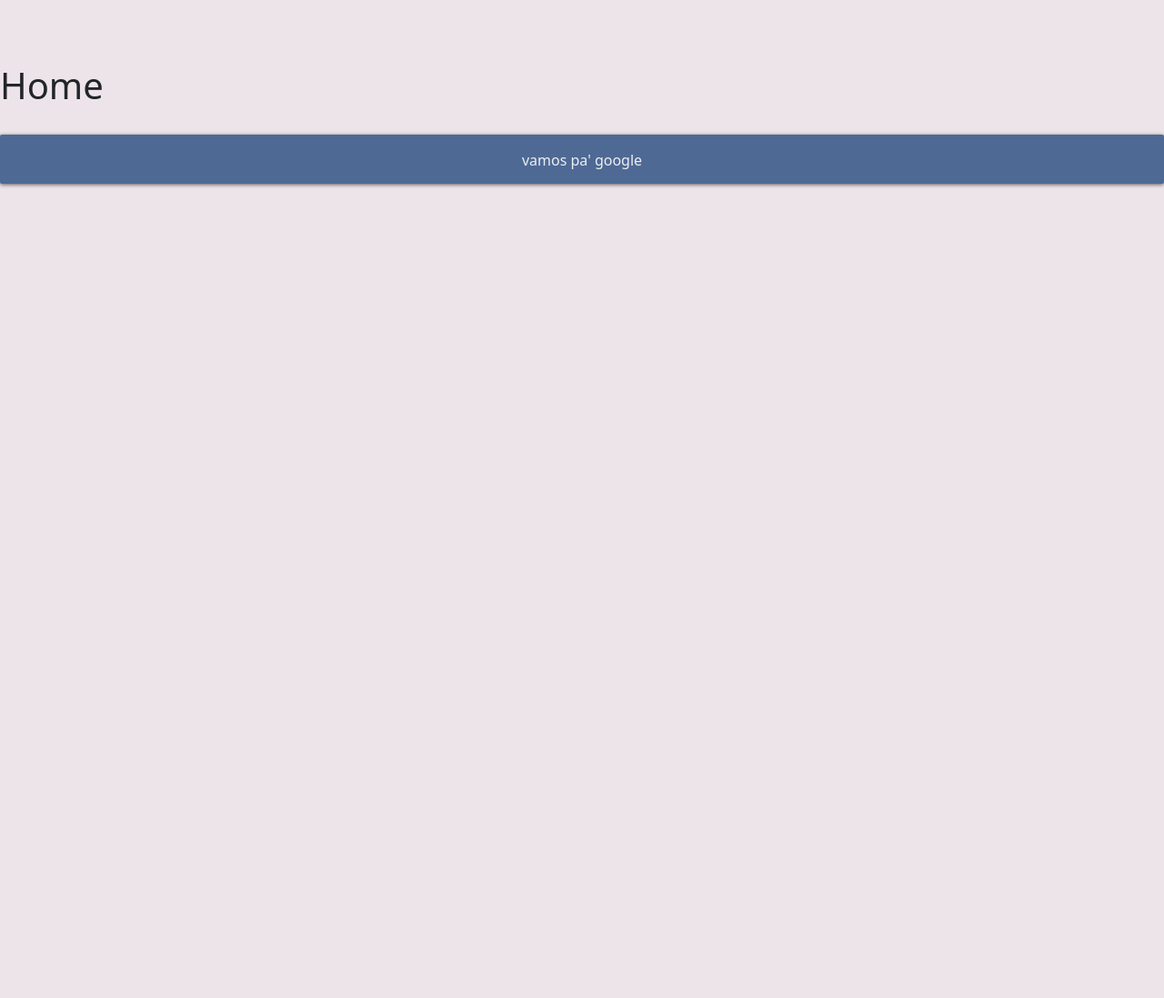
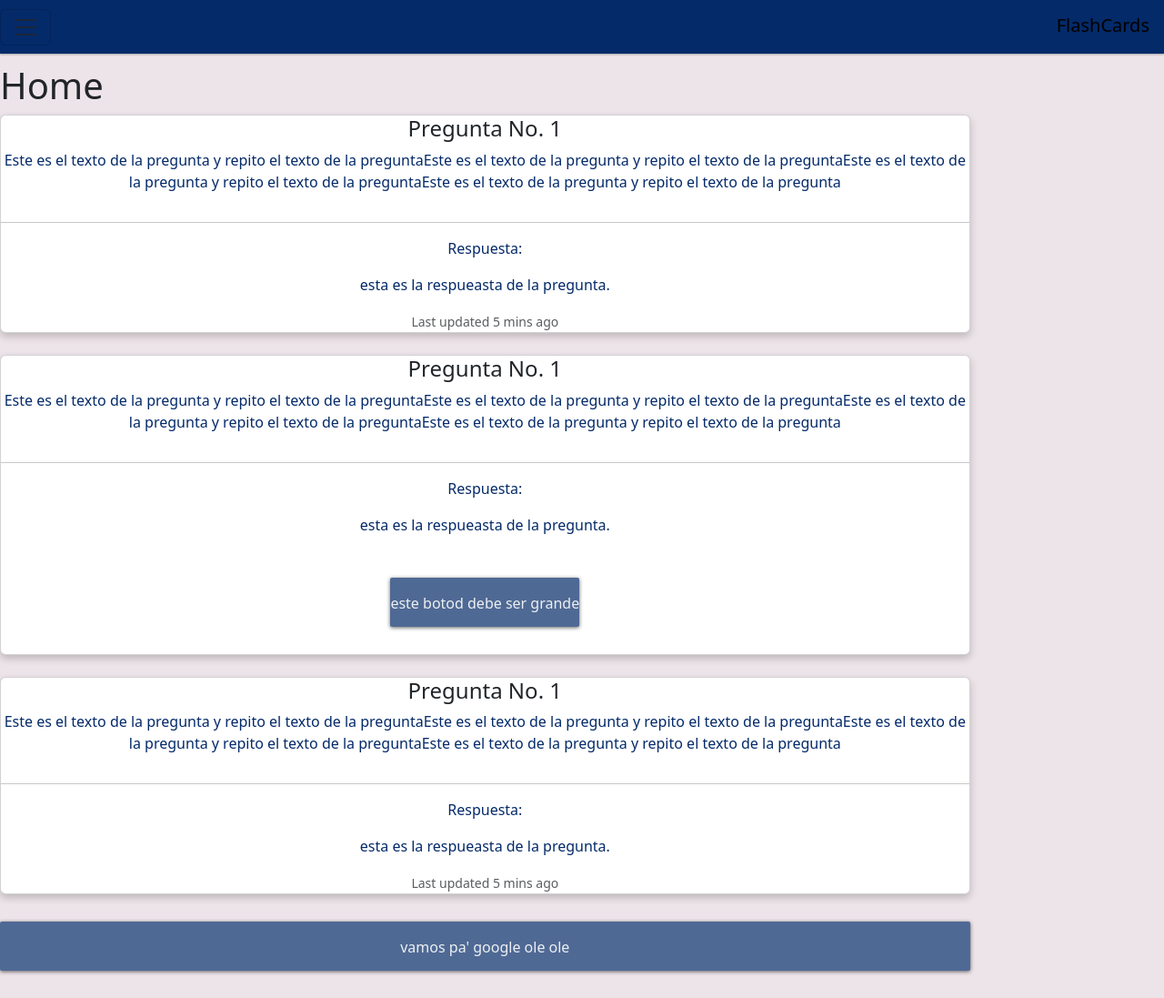
Before and after one commit to lufercadic/CitizenshipUSA, a Rails app: page / in a window 1280 px wide. Shown: the whole page at 91% size. Before the commit the page ends 800 px from the top, so only its background shows below. Run offline with Rails 7, Linux system fonts and the light colour scheme; style sheets or scripts are compiled from the project's sources; some libraries are stand-ins or nearby versions.

Commit message:
tema USA V0.0.1

```diff
--- a/app/views/home/index.html.erb
+++ b/app/views/home/index.html.erb
@@ -1,2 +1,35 @@
 <h1>Home</h1>
-<%=link_to 'vamos pa\' google', 'http://google.com', :class => "btn btn-success" %>
+
+<div class="col-md-9 col-lg-10 main">
+
+
+
+
+  <div class="card card-block text-center">
+    <h4 class="card-title">Pregunta No. 1</h4>
+    <p class="card-text">Este es el texto de la pregunta y repito el texto de la preguntaEste es el texto de la pregunta y repito el texto de la preguntaEste es el texto de la pregunta y repito el texto de la preguntaEste es el texto de la pregunta y repito el texto de la pregunta</p>
+    <hr>
+    <p>Respuesta:</p>
+    <p>esta es la respueasta de la pregunta.</p>
+    <p class="card-text"><small class="text-muted">Last updated 5 mins ago</small></p>
+  </div>
+  <br>
+  <div class="card card-block text-center">
+    <h4 class="card-title">Pregunta No. 1</h4>
+    <p class="card-text">Este es el texto de la pregunta y repito el texto de la preguntaEste es el texto de la pregunta y repito el texto de la preguntaEste es el texto de la pregunta y repito el texto de la preguntaEste es el texto de la pregunta y repito el texto de la pregunta</p>
+    <hr>
+    <p>Respuesta:</p>
+    <p>esta es la respueasta de la pregunta.</p>
+    <button class="btn bg-primary"> este botod debe ser grande</button>
+  </div>
+  <br>
+  <div class="card card-block text-center">
+    <h4 class="card-title">Pregunta No. 1</h4>
+    <p class="card-text">Este es el texto de la pregunta y repito el texto de la preguntaEste es el texto de la pregunta y repito el texto de la preguntaEste es el texto de la pregunta y repito el texto de la preguntaEste es el texto de la pregunta y repito el texto de la pregunta</p>
+    <hr>
+    <p>Respuesta:</p>
+    <p>esta es la respueasta de la pregunta.</p>
+    <p class="card-text"><small class="text-muted">Last updated 5 mins ago</small></p>
+  </div>
+  <div><%=link_to 'vamos pa\' google ole ole', 'http://google.com', :class => "btn btn-success" %></div>
+</div>
--- a/app/views/layouts/application.html.erb
+++ b/app/views/layouts/application.html.erb
@@ -2,6 +2,7 @@
 <html>
   <head>
     <title>CitizenshipUSA</title>
+
     <%= csrf_meta_tags %>
 
     <%= stylesheet_link_tag    'application', media: 'all', 'data-turbolinks-track': 'reload' %>
@@ -9,6 +10,8 @@
   </head>
 
   <body>
-    <%= yield %>
+  <%= render "partials/navigation"%>
+
+  <%= yield %>
   </body>
 </html>
--- /dev/null
+++ b/app/views/partials/_navigation.html.erb
@@ -0,0 +1,24 @@
+<nav class="navbar fixed-top navbar-toggleable-sm navbar-inverse bg-primary mb-3">
+  <button class="navbar-toggler navbar-toggler-right" type="button" data-toggle="collapse" data-target="#collapsingNavbar">
+    <span class="navbar-toggler-icon"></span>
+  </button>
+  <a class="navbar-brand pb-2" href="#">FlashCards</a>
+  <div class="navbar-collapse collapse" id="collapsingNavbar">
+    <ul class="navbar-nav">
+      <li class="nav-item active">
+        <a class="nav-link" href="#">Home <span class="sr-only">Home</span></a>
+      </li>
+      <li class="nav-item">
+        <a class="nav-link" href="#features">Preguntas</a>
+      </li>
+      <li class="nav-item">
+        <a class="nav-link" href="#myAlert" data-toggle="collapse">TEST1</a>
+      </li>
+    </ul>
+    <ul class="navbar-nav ml-auto">
+      <li class="nav-item">
+        <a class="nav-link" href="" data-target="#myModal" data-toggle="modal">Otra cosa</a>
+      </li>
+    </ul>
+  </div>
+</nav>
```
